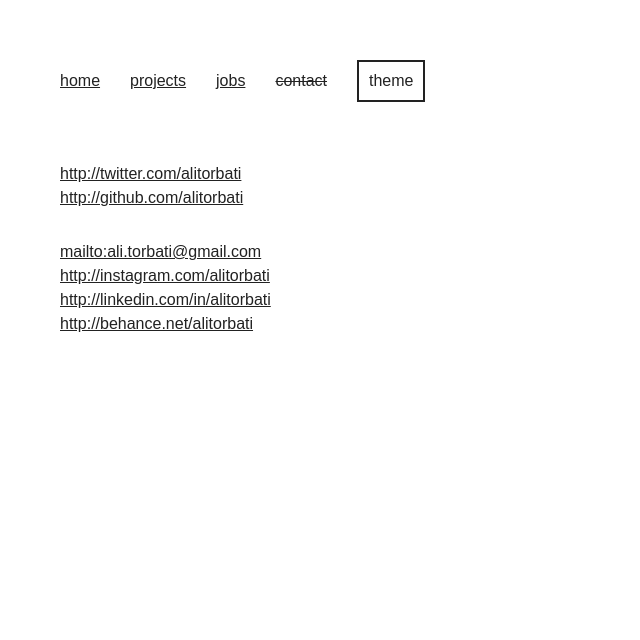
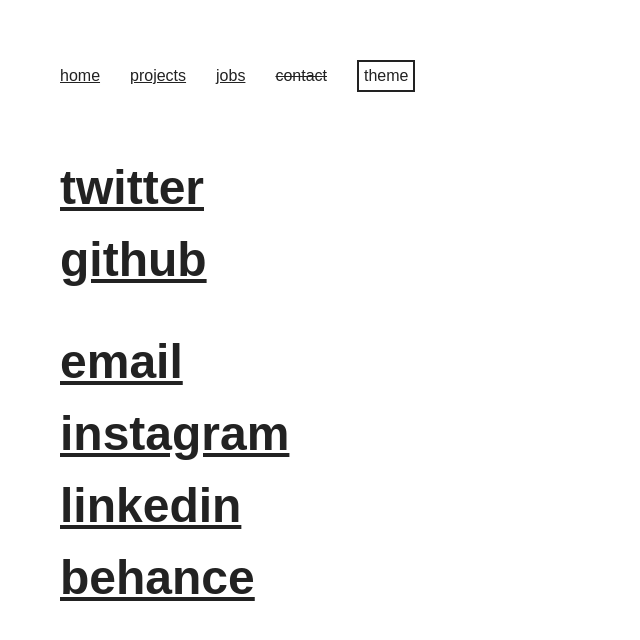
Before and after one commit to alitorbati/portfolio, a React (Create React App) app: page /contact in a window 1280 px wide. Shown: the top 640 px of the page, without its empty margins (0-640 px from the left). Built offline with nearby package versions, Linux system fonts and the light colour scheme; a web font is replaced by a local one.

Commit message:
fix links, adjust spacing

```diff
--- a/src/App.js
+++ b/src/App.js
@@ -25,12 +25,8 @@
 const NavItems = withRouter((props) => (
   <React.Fragment>
     {navItems.map((x) => (
-      <Text key={x.path} marginRight={2}>
+      <Text key={x.path} marginRight={3}>
         <Link
-          // style={{
-          //   textDecorationStyle:
-          //     props.location.pathname === x.path ? "wavy" : "solid",
-          // }}
           style={{
             textDecoration:
               // props.location.pathname === x.path ? "underline overline" : null,
@@ -58,10 +54,10 @@
   return (
     <ThemeProvider theme={theme === "light" ? lightTheme : darkTheme}>
       <BrowserRouter>
-        <Box as="main" maxWidth="800px" padding={3}>
+        <Box as="main" maxWidth="800px" padding={4}>
           <GlobalStyle />
           <Box as="header">
-            <Box as="nav" mb={3}>
+            <Box as="nav" marginBottom={4}>
               <NavItems />
               <Button onClick={toggleTheme}>theme</Button>
             </Box>
--- a/src/pages/Contact.js
+++ b/src/pages/Contact.js
@@ -1,36 +1,65 @@
 import React from "react";
+import Text from "../components/Text";
 import Box from "../components/Box";
-import { Link } from "react-router-dom";
 
 const Contact = (props) => {
   const primarySocialLinks = [
-    "http://twitter.com/alitorbati",
-    "http://github.com/alitorbati",
+    {
+      label: 'twitter',
+      href: "http://twitter.com/alitorbati",
+    },
+    {
+      label: 'github',
+      href: "http://github.com/alitorbati",
+    },
   ];
   const secondarySocialLinks = [
-    "mailto:ali.torbati@gmail.com",
-    "http://instagram.com/alitorbati",
-    "http://linkedin.com/in/alitorbati",
-    "http://behance.net/alitorbati",
+    {
+      label: 'email',
+      href: "mailto:ali.torbati@gmail.com",
+    },
+    {
+      label: 'instagram',
+      href: "http://instagram.com/alitorbati",
+    },
+    {
+      label: 'linkedin',
+      href: "http://linkedin.com/in/alitorbati",
+    },
+    {
+      label: 'behance',
+      href: "http://behance.net/alitorbati",
+    },
   ];
+
+  const LocalLink = (props) => {
+    return (
+      <Text
+        as={'a'}
+        href={props.link.href}
+        target="_blank"
+        fontSize={[1, 2]}
+        fontWeight={700}
+        style={{ position: "sticky", top: 0 }}
+      >
+        {props.link.label}
+      </Text>
+    )
+  }
 
   return (
     <Box>
-      <Box as="ul" marginBottom={2}>
+      <Box as="ul" marginBottom={3}>
         {primarySocialLinks.map((link) => (
-          <li key={link}>
-            <Link to={link} target="_blank">
-              {link}
-            </Link>
+          <li key={link.href}>
+            <LocalLink link={link} />
           </li>
         ))}
       </Box>
       <Box as="ul">
         {secondarySocialLinks.map((link) => (
-          <li key={link}>
-            <Link to={link} target="_blank">
-              {link}
-            </Link>
+          <li key={link.href}>
+            <LocalLink link={link} />
           </li>
         ))}
       </Box>
--- a/src/pages/Jobs.js
+++ b/src/pages/Jobs.js
@@ -13,9 +13,9 @@
   position: relative;
   top: -4px;
   ${css({
-    backgroundColor: "foreground",
-    marginX: 1,
-  })}
+  backgroundColor: "foreground",
+  marginX: 2,
+})}
 `;
 
 const Jobs = (props) => {
@@ -44,10 +44,10 @@
         data
           .filter((x) => x.show.toLowerCase() === "true")
           .map((x, i) => (
-            <Box key={i} marginBottom={3}>
+            <Box key={i} marginBottom={4}>
               <Text
-                as={Link}
-                to={x.href}
+                as={'a'}
+                href={x.href}
                 target="_blank"
                 fontSize={[1, 2]}
                 fontWeight={700}
@@ -55,8 +55,8 @@
               >
                 {x.company}
               </Text>
-              <Box marginBottom={1}>
-                <Text fontWeight={700} marginRight={3}>
+              <Box marginBottom={3}>
+                <Text fontWeight={700}>
                   {x.position}
                 </Text>
                 <Box>
--- a/src/pages/Projects.js
+++ b/src/pages/Projects.js
@@ -1,5 +1,4 @@
 import React, { useState, useEffect } from "react";
-import { Link } from "react-router-dom";
 import Text from "../components/Text";
 import Box from "../components/Box";
 import CleanSheetData from "../components/CleanSheetData";
@@ -30,10 +29,10 @@
         data
           .filter((x) => x.show.toLowerCase() === "true")
           .map((x, i) => (
-            <Box key={i} marginBottom={3}>
+            <Box key={i} marginBottom={4}>
               <Text
-                as={Link}
-                to={x.href}
+                as={'a'}
+                href={x.href}
                 target="_blank"
                 fontSize={[1, 2]}
                 fontWeight={700}
@@ -46,10 +45,10 @@
                   <img src={ kineticType }/>
                 </Box>
                 */}
-              <Box marginBottom={1}>
+              <Box marginBottom={2}>
                 <Text fontWeight={700}>{x.position}</Text>
               </Box>
-              <Text as="p" marginBottom={1}>
+              <Text as="p" marginBottom={2}>
                 {x.description}
               </Text>
             </Box>
--- a/src/theme.js
+++ b/src/theme.js
@@ -13,7 +13,7 @@
   accent: "#f00",
 };
 
-const space = [0, 10, 30, 60];
+const space = [0, 5, 10, 30, 60];
 
 const borders = [`2px solid ${colors.foreground}`];
 
```
